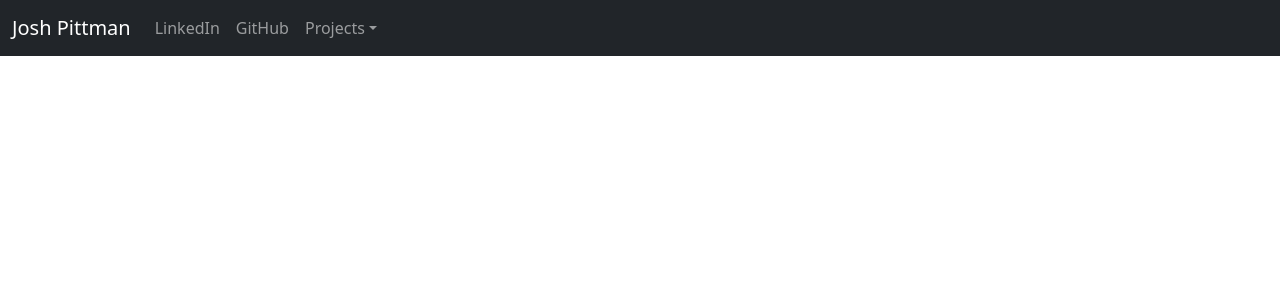
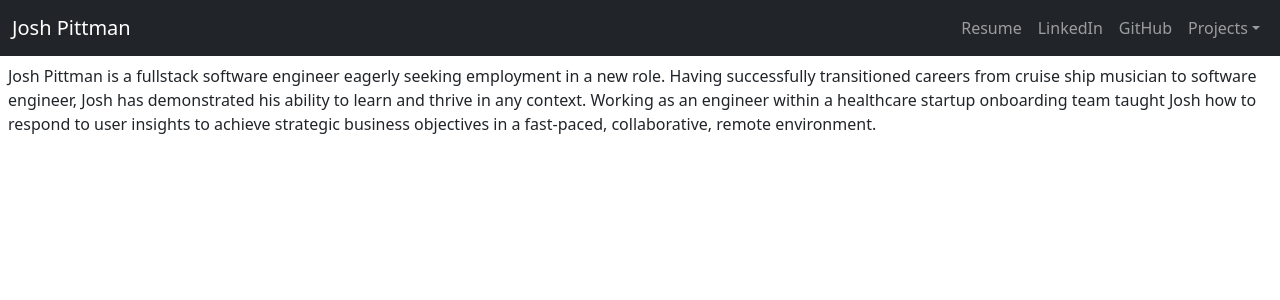
Before and after one commit to pittmanjosh/pittmanjosh.github.io, a React (Create React App) app: page / in a window 1280 px wide. Shown: the top 300 px of the page. Built offline with nearby package versions, Linux system fonts and the light colour scheme; no server answers.

Commit message:
added blurb and link to resume

```diff
--- a/src/App.tsx
+++ b/src/App.tsx
@@ -1,16 +1,31 @@
 import "./App.css";
 import "bootstrap/dist/css/bootstrap.min.css";
-import { Container, Nav, NavDropdown, NavLink, Navbar } from "react-bootstrap";
+import {
+  Card,
+  Container,
+  Nav,
+  NavDropdown,
+  NavLink,
+  Navbar,
+} from "react-bootstrap";
 
 function App() {
   const pokerUrl = process.env.REACT_APP_POKER_URL || "/cicdpoker";
 
   return (
     <div className="App">
-      <Navbar bg="dark" variant="dark">
+      <Navbar bg="dark" variant="dark" expand="sm">
         <Container fluid>
+          <Navbar.Brand href="/">Josh Pittman</Navbar.Brand>
+          <Navbar.Toggle aria-controls="basic-navbar-nav" />
+          <Navbar.Collapse
+            id="basic-navbar-nav"
+            className="justify-content-end"
+          >
             <Nav>
-            <Navbar.Brand href="/">Josh Pittman</Navbar.Brand>
+              <Nav.Link href="/JoshPittmanResume.pdf" target="_blank">
+                Resume
+              </Nav.Link>
               <Nav.Link href="https://linkedin.com/in/joshpittmancode/">
                 LinkedIn
               </Nav.Link>
@@ -33,8 +48,18 @@ function App() {
                 </NavDropdown.Item>
               </NavDropdown>
             </Nav>
+          </Navbar.Collapse>
         </Container>
       </Navbar>
+      <p className="text-start m-2">
+        Josh Pittman is a fullstack software engineer eagerly seeking employment
+        in a new role. Having successfully transitioned careers from cruise ship
+        musician to software engineer, Josh has demonstrated his ability to
+        learn and thrive in any context. Working as an engineer within a
+        healthcare startup onboarding team taught Josh how to respond to user
+        insights to achieve strategic business objectives in a fast-paced,
+        collaborative, remote environment.
+      </p>
     </div>
   );
 }
```
Also changed, not shown: 1 other file (tests, documents, lock files or other folders). Lines whose indentation alone changed are shown as unchanged.
